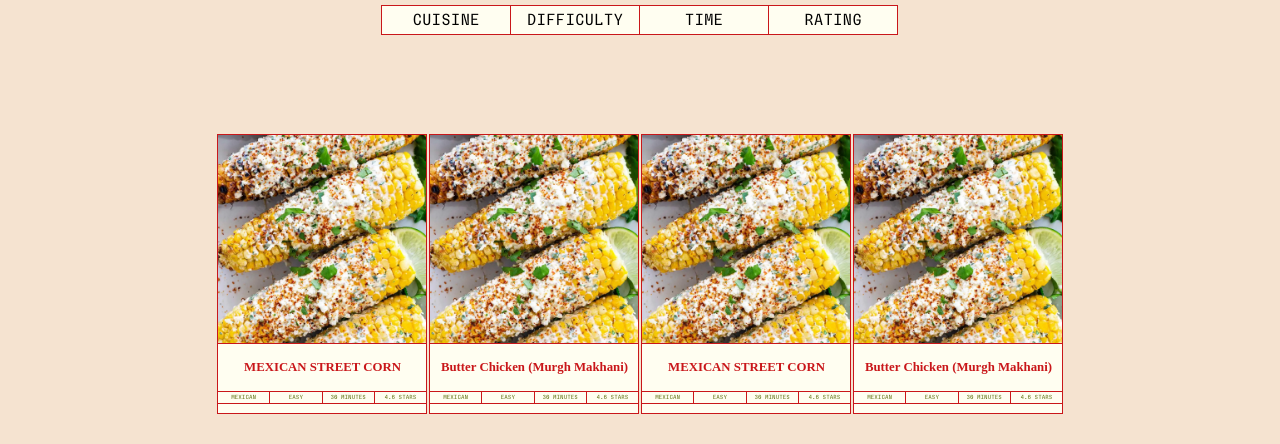
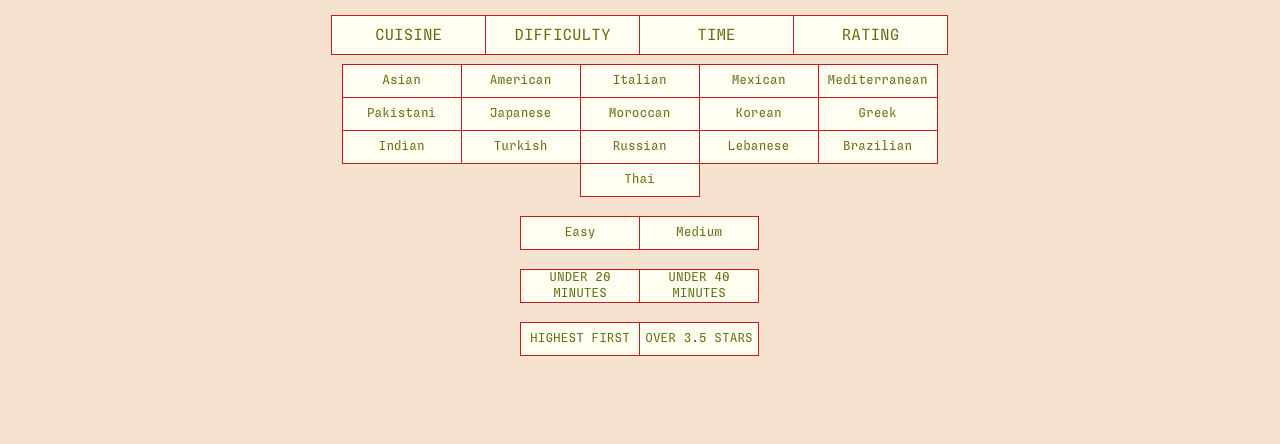
Before and after one commit to multimediemartin/go_meal, a plain HTML site: page listview.html in a window 1280 px wide. Shown: the part 192-636 px from the top of the page. Drawn offline with Linux system fonts and the light colour scheme; no server answers; a web font is replaced by a local one.

Commit message:
listview look færdigt

```diff
--- a/listview.css
+++ b/listview.css
@@ -1,4 +1,8 @@
 /* overall layout */
+body {
+  display: grid;
+}
+
 #main_listview {
   display: grid;
   grid-template-columns: 1fr;
@@ -9,21 +13,51 @@
     padding-top: 40px;
   }
   .categories_flex {
-    display: flex;
-    flex-wrap: wrap;
     grid-row: 2/3;
     justify-self: center;
     justify-content: center;
-    padding: 10px 40px 40px 40px;
+    padding: 10px 20px 40px 20px;
+  }
+  .categories_buttons {
+    display: flex;
+    flex-wrap: wrap;
+    justify-self: center;
+    justify-content: center;
+    padding: 10px 20px 40px 20px;
+  }
+  button:hover {
+    color: var(--tertiary);
   }
   button {
     font-size: 0.7rem;
-    height: 22px;
-    width: 78px;
+    height: 30px;
+    width: 90px;
+    padding: 0px;
+    margin-left: -1px;
+    margin-bottom: -1px;
+    color: var(--secondary);
+  }
+  .categories_flex_mini {
+    display: flex;
+    flex-wrap: wrap;
+    width: 280px;
+    justify-self: center;
+    justify-content: center;
+    padding: 10px 0px;
+    /* display: none; */
+  }
+  .mini_button {
+    font-size: 0.5rem;
+    height: 24px;
+    width: 70px;
     padding: 0px;
     margin-left: -1px;
     margin-bottom: -1px;
   }
+}
+/* virker ikke :(( */
+#cuisine_button:hover .cuisine_categories {
+  display: block;
 }
 
 /* card */
@@ -45,13 +79,12 @@
   border: 1px solid var(--primary);
   z-index: 2;
   background-color: var(--tertiary);
-  gap: 8px 2px;
+  gap: 7px 2px;
   h3 {
     font-family: "Notable", serif;
     font-size: 0.62rem;
     color: var(--primary);
     cursor: default;
-    margin: 0 2px 0 2px;
   }
   h4 {
     font-size: 0.37rem;
@@ -65,6 +98,7 @@
 .list_card_img {
   object-fit: cover;
   width: 150px;
+  height: 150px;
   justify-self: start;
   z-index: 1;
   border: 1px solid var(--primary);
@@ -75,6 +109,7 @@
 .list_card_title {
   text-align: center;
   grid-row: 2/3;
+  height: 25px;
 }
 
 .card_category_grid {
@@ -93,9 +128,14 @@
 
 @media (min-width: 500px) {
   #main_listview {
+    max-width: 500px;
+    justify-self: center;
     h1 {
       font-size: 2rem;
       padding-top: 40px;
+    }
+    .categories_flex_mini {
+      width: 400px;
     }
   }
 
@@ -120,27 +160,33 @@
       margin: 0 2px 0 2px;
     }
     h4 {
-      font-size: 0.37rem;
+      font-size: 0.5rem;
       font-weight: 100;
       text-align: center;
       background-color: var(--tertiary);
-      padding-top: 1.5px;
+      padding-top: 2.5px;
     }
   }
 
   .list_card_img {
     width: 210px;
+    height: 210px;
+  }
+
+  .list_card_title {
+    height: 42px;
   }
 
   .list_card_category {
     width: 53.25px;
-    height: 13px;
+    height: 17px;
     margin-left: -1px;
   }
 }
 
 @media (min-width: 900px) {
   #main_listview {
+    max-width: 900px;
     h1 {
       font-size: 3rem;
       padding-top: 40px;
@@ -155,11 +201,22 @@
     }
     button {
       font-size: 1rem;
-      height: 30px;
-      width: 130px;
+      height: 40px;
+      width: 155px;
       padding: 0px;
       margin-left: -1px;
       margin-bottom: -1px;
+    }
+    .mini_button {
+      font-size: 0.8rem;
+      height: 34px;
+      width: 120px;
+      padding: 0px;
+      margin-left: -1px;
+      margin-bottom: -1px;
+    }
+    .categories_flex_mini {
+      width: 600px;
     }
   }
   #list_grid {
--- a/listview.html
+++ b/listview.html
@@ -12,14 +12,48 @@
     <main id="main_listview">
       <h1>WHAT'S ON THE MENU?</h1>
       <div class="categories_flex">
-        <button>CUISINE</button>
-        <button>DIFFICULTY</button>
-        <button>TIME</button>
-        <button>RATING</button>
+        <div class="categories_buttons">
+          <button id="cuisine_button">CUISINE</button>
+          <button id="difficulty_button">DIFFICULTY</button>
+          <button id="time_button">TIME</button>
+          <button id="rating_button">RATING</button>
+          <div class="categories_flex_mini cuisine_categories">
+            <button class="mini_button">Asian</button>
+            <button class="mini_button">American</button>
+            <button class="mini_button">Italian</button>
+            <button class="mini_button">Mexican</button>
+            <button class="mini_button">Mediterranean</button>
+            <button class="mini_button">Pakistani</button>
+            <button class="mini_button">Japanese</button>
+            <button class="mini_button">Moroccan</button>
+            <button class="mini_button">Korean</button>
+            <button class="mini_button">Greek</button>
+            <button class="mini_button">Indian</button>
+            <button class="mini_button">Turkish</button>
+            <button class="mini_button">Russian</button>
+            <button class="mini_button">Lebanese</button>
+            <button class="mini_button">Brazilian</button>
+            <button class="mini_button">Thai</button>
+          </div>
+
+          <div class="categories_flex_mini difficulty_categories">
+            <button class="mini_button">Easy</button>
+            <button class="mini_button">Medium</button>
+          </div>
+
+          <div class="categories_flex_mini time_categories">
+            <button class="mini_button">UNDER 20 MINUTES</button>
+            <button class="mini_button">UNDER 40 MINUTES</button>
+          </div>
+
+          <div class="categories_flex_mini rating_categories">
+            <button class="mini_button">HIGHEST FIRST</button>
+            <button class="mini_button">OVER 3.5 STARS</button>
+          </div>
+        </div>
       </div>
       <div id="list_grid">
-        <div>
-          <a class="list_card" href="">
+        <!-- <a class="list_card" href="">
           <img class="list_card_img" src="img/food_placeholder.webp" alt="picture of dish" />
           <h3 class="list_card_title">MEXICAN STREET CORN</h3>
           <div class="card_category_grid">
@@ -28,44 +62,7 @@
             <h4 class="list_card_category time">30 MINUTES</h4>
             <h4 class="list_card_category rating">4.6 STARS</h4>
           </div>
-          </a>
-        </div>
-        <div>
-          <a class="list_card" href="">
-            <img class="list_card_img" src="img/food_placeholder.webp" alt="picture of dish" />
-            <h3 class="list_card_title">Butter Chicken (Murgh Makhani)</h3>
-            <div class="card_category_grid">
-              <h4 class="list_card_category">MEXICAN</h4>
-              <h4 class="list_card_category">EASY</h4>
-              <h4 class="list_card_category">30 MINUTES</h4>
-              <h4 class="list_card_category">4.6 STARS</h4>
-            </div>
-          </a>
-        </div>
-        <div>
-          <a class="list_card" href="">
-            <img class="list_card_img" src="img/food_placeholder.webp" alt="picture of dish" />
-            <h3 class="list_card_title">MEXICAN STREET CORN</h3>
-            <div class="card_category_grid">
-              <h4 class="list_card_category">MEXICAN</h4>
-              <h4 class="list_card_category">EASY</h4>
-              <h4 class="list_card_category">30 MINUTES</h4>
-              <h4 class="list_card_category">4.6 STARS</h4>
-            </div>
-          </a>
-        </div>
-        <div>
-          <a class="list_card" href="">
-            <img class="list_card_img" src="img/food_placeholder.webp" alt="picture of dish" />
-            <h3 class="list_card_title">Butter Chicken (Murgh Makhani)</h3>
-            <div class="card_category_grid">
-              <h4 class="list_card_category">MEXICAN</h4>
-              <h4 class="list_card_category">EASY</h4>
-              <h4 class="list_card_category">30 MINUTES</h4>
-              <h4 class="list_card_category">4.6 STARS</h4>
-            </div>
-          </a>
-        </div>
+        </a> -->
       </div>
     </main>
     <footer id="footer-placeholder"></footer>
--- a/listview.js
+++ b/listview.js
@@ -26,16 +26,18 @@ function showRecipes(recipes) {
   const markup = recipes
     .map(
       (recipe) => `
-            <a class="list_card" href="#">
+	  <div>
+	  <a class="list_card" href="">
                 <img class="list_card_img" src="https://cdn.dummyjson.com/recipe-images/${recipe.id}.webp" alt="picture of dish" />
                 <h3 class="list_card_title">${recipe.name}</h3>
                 <div class="card_category_grid">
                     <h4 class="list_card_category">${recipe.cuisine}</h4>
                     <h4 class="list_card_category">${recipe.difficulty}</h4>
-                    <h4 class="list_card_category">${recipe.prepTimeMinutes} min</h4>
-                    <h4 class="list_card_category">${recipe.rating}⭐</h4>
+                    <h4 class="list_card_category">${recipe.prepTimeMinutes} MINUTES</h4>
+                    <h4 class="list_card_category">${recipe.rating} STARS</h4>
                 </div>
 				</a>
+			</div>
         `
     )
     .join("");
```
Lines whose indentation alone changed are shown as unchanged.
